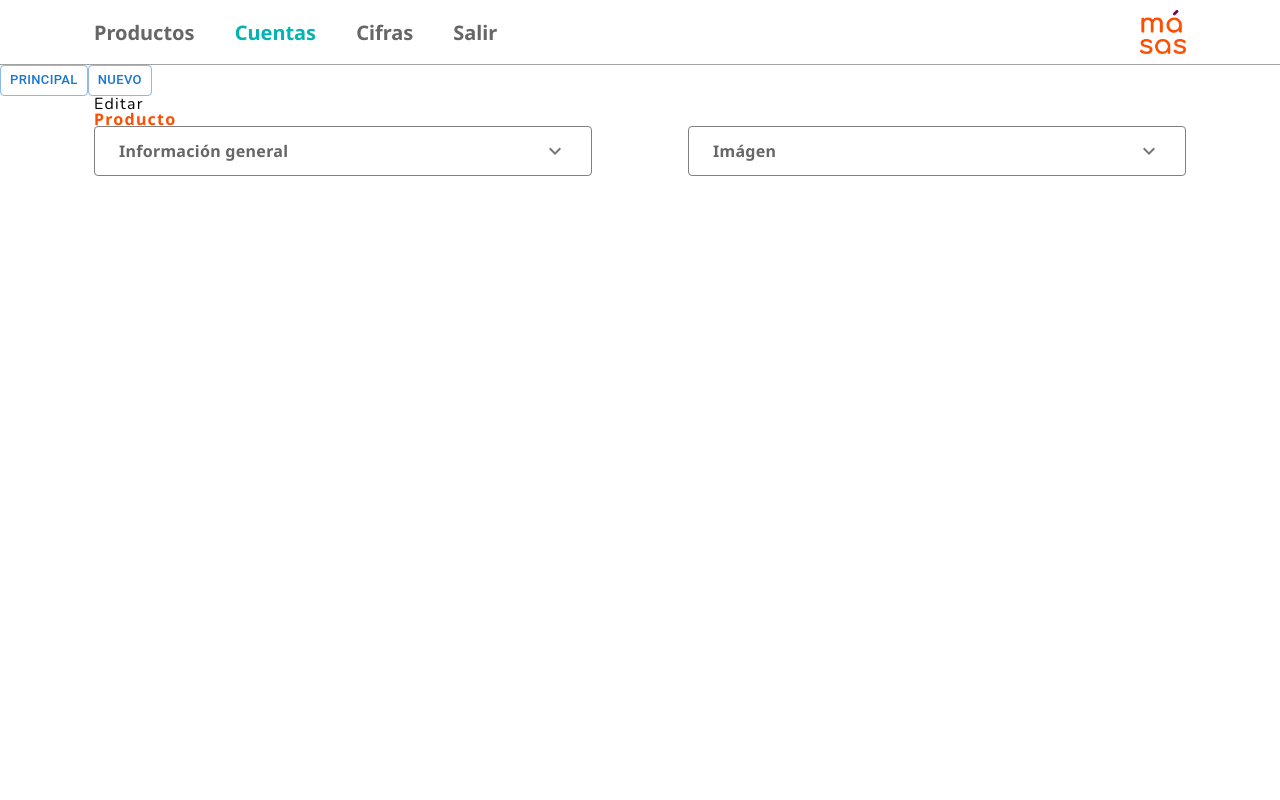
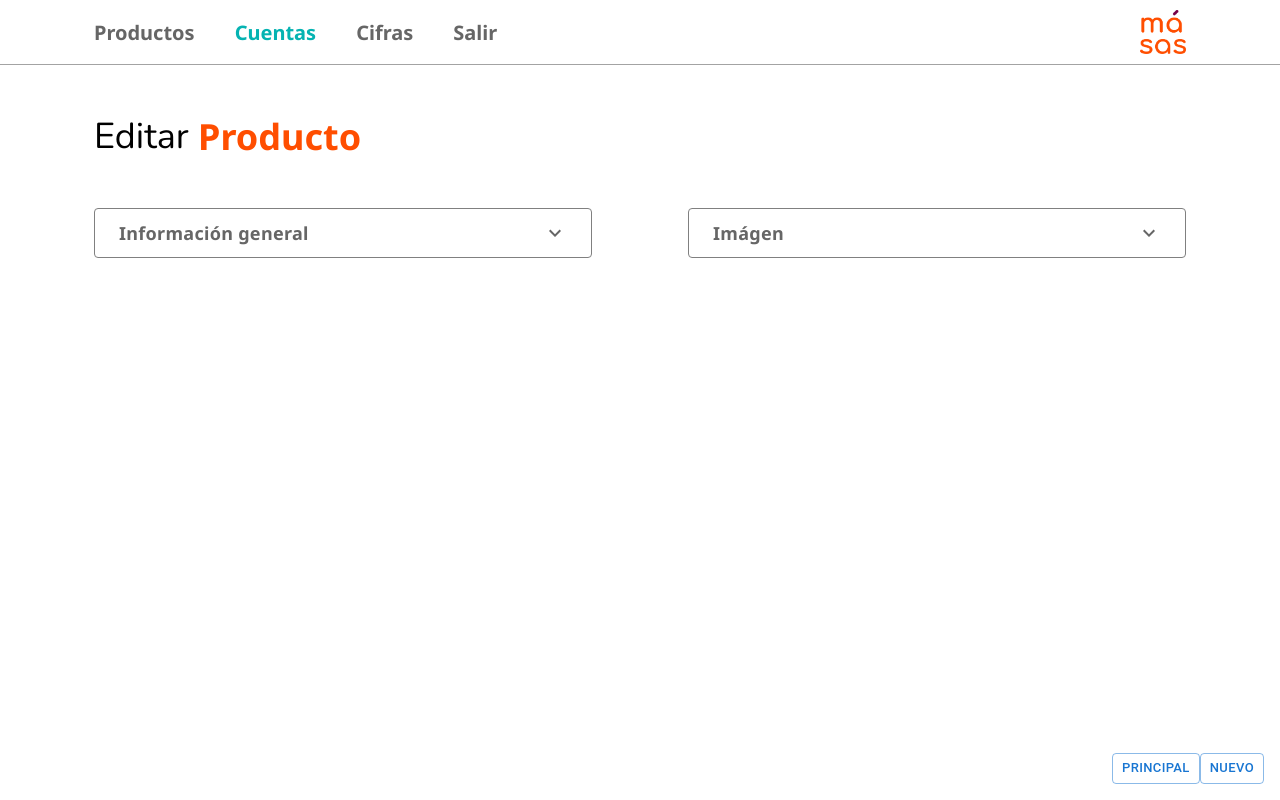
Before and after one commit to masasorganization/masas-web, a React (Create React App) app: page /sellermanag in a window 1280 px wide. Both pictures are taken after a click on the button "NUEVO". Built offline with nearby package versions, Linux system fonts and the light colour scheme.

Commit message:
Title style added

```diff
--- a/src/components/admin/ProductManager.jsx
+++ b/src/components/admin/ProductManager.jsx
@@ -30,8 +30,18 @@ const ProductManager = () => {
   return (
     <Box sx={{ ...pantallaCompleta }}>
       <div>
-        <Cuerpo sx={{ ...tituloCuerpo }}>Editar</Cuerpo>
-        <Resaltado sx={{ ...tituloResaltado }}>Producto</Resaltado>
+        <Box
+          display='flex'
+          flexDirection='row'
+          justifyContent='space-between'
+          sx={{ height: { xs: '55px', md: '143px' }, width: '100%' }}
+        >
+          <Box display='flex' flexDirection='row' alignItems='center'>
+            <Cuerpo sx={{ ...tituloCuerpo }}>Editar </Cuerpo>
+            <Resaltado sx={{ ...tituloResaltado }}>Producto</Resaltado>
+          </Box>
+        </Box>
+
         <Box sx={{ ...contenedorAcordeones }}>
           <Grid
             container
@@ -41,7 +51,6 @@ const ProductManager = () => {
           >
             <Grid item xs={12} md={6}>
               <Accordion
-                onClick={() => cambioIzquierdo()}
                 elevation='0'
                 sx={{
                   maxWidth: {
@@ -54,7 +63,12 @@ const ProductManager = () => {
                 }}
               >
                 <AccordionSummary
-                  expandIcon={<ExpandMore />}
+                  onClick={() => cambioIzquierdo()}
+                  expandIcon={
+                    <ExpandMore
+                      sx={{ color: acordeonIzqActivo ? '#ffffff' : '#666666' }}
+                    />
+                  }
                   aria-label='Expand'
                   aria-controls='-content'
                   id='-header'
@@ -62,13 +76,14 @@ const ProductManager = () => {
                     px: {
                       md: '24px',
                       xs: '10px'
-                    }
+                    },
+                    bgcolor: acordeonIzqActivo ? '#05B3B2' : 'transparent'
                   }}
                 >
                   <Typography
                     sx={{
                       ...tituloAcordeon,
-                      color: acordeonIzqActivo ? '#05B3B2' : '#666666'
+                      color: acordeonIzqActivo ? '#ffffff' : '#666666'
                     }}
                   >
                     <b>Información general</b>
@@ -98,7 +113,6 @@ const ProductManager = () => {
             </Grid>
             <Grid item xs={12} md={6}>
               <Accordion
-                onClick={() => cambioDerecho()}
                 elevation='0'
                 sx={{
                   maxWidth: {
@@ -111,7 +125,12 @@ const ProductManager = () => {
                 }}
               >
                 <AccordionSummary
-                  expandIcon={<ExpandMore />}
+                  onClick={() => cambioDerecho()}
+                  expandIcon={
+                    <ExpandMore
+                      sx={{ color: acordeonDerActivo ? '#ffffff' : '#666666' }}
+                    />
+                  }
                   aria-label='Expand'
                   aria-controls='-content'
                   id='-header'
@@ -119,13 +138,14 @@ const ProductManager = () => {
                     px: {
                       md: '24px',
                       xs: '10px'
-                    }
+                    },
+                    bgcolor: acordeonDerActivo ? '#05B3B2' : 'transparent'
                   }}
                 >
                   <Typography
                     sx={{
                       ...tituloAcordeon,
-                      color: acordeonDerActivo ? '#05B3B2' : '#666666'
+                      color: acordeonDerActivo ? '#ffffff' : '#666666'
                     }}
                   >
                     Imágen
@@ -148,7 +168,7 @@ const ProductManager = () => {
                       alignItems: 'left'
                     }}
                   >
-                    Formulario para las imagenes
+                    Aquí va el componente de imágenes
                   </Container>
                 </AccordionDetails>
               </Accordion>
@@ -263,28 +283,24 @@ const contenedorAcordeones = {
 
 const tituloAcordeon = {
   fontFamily: 'Noto Sans, sans-serif',
-  fontSize: '1rem',
+  fontSize: '18px',
   fontWeight: 700,
   letterSpacing: '0.3px',
-  color: '#666666'
+  lineHeight: 0
 }
 
 const tituloCuerpo = {
   fontFamily: 'Nunito, sans-serif',
   fontWeight: 300,
-  fontSize: '1rem',
+  fontSize: { xs: '1.125rem', md: '2.25rem' },
   whiteSpace: 'pre-wrap',
-  m: 0,
-  letterSpacing: '1.25px',
-  lineHeight: '1rem'
+  m: 0
 }
 
 const tituloResaltado = {
   fontFamily: 'Noto Sans, sans-serif',
   fontWeight: 700,
-  fontSize: '1rem',
+  fontSize: { xs: '1.125rem', md: '2.25rem' },
   color: '#FF4E00',
-  m: 0,
-  letterSpacing: '1.25px',
-  lineHeight: '14px'
+  m: 0
 }
--- a/src/pages/admin/sellermanag.jsx
+++ b/src/pages/admin/sellermanag.jsx
@@ -60,6 +60,7 @@ function SellerManagement({ title }) {
   return (
     <div>
       <AdminNavbar usuario='admin' />
+      <Box sx={{ position: 'absolute', bottom: 16, right: 16 }}>
         <Button
           size='small'
           variant='outlined'
@@ -74,6 +75,8 @@ function SellerManagement({ title }) {
         >
           Nuevo
         </Button>
+      </Box>
+
       {/* <ProductManager /> */}
       {/* <PantallaPrincipal /> */}
       <RenderNuevoEditor montar={mostrarNuevoEditor} />
```
Lines whose indentation alone changed are shown as unchanged.
